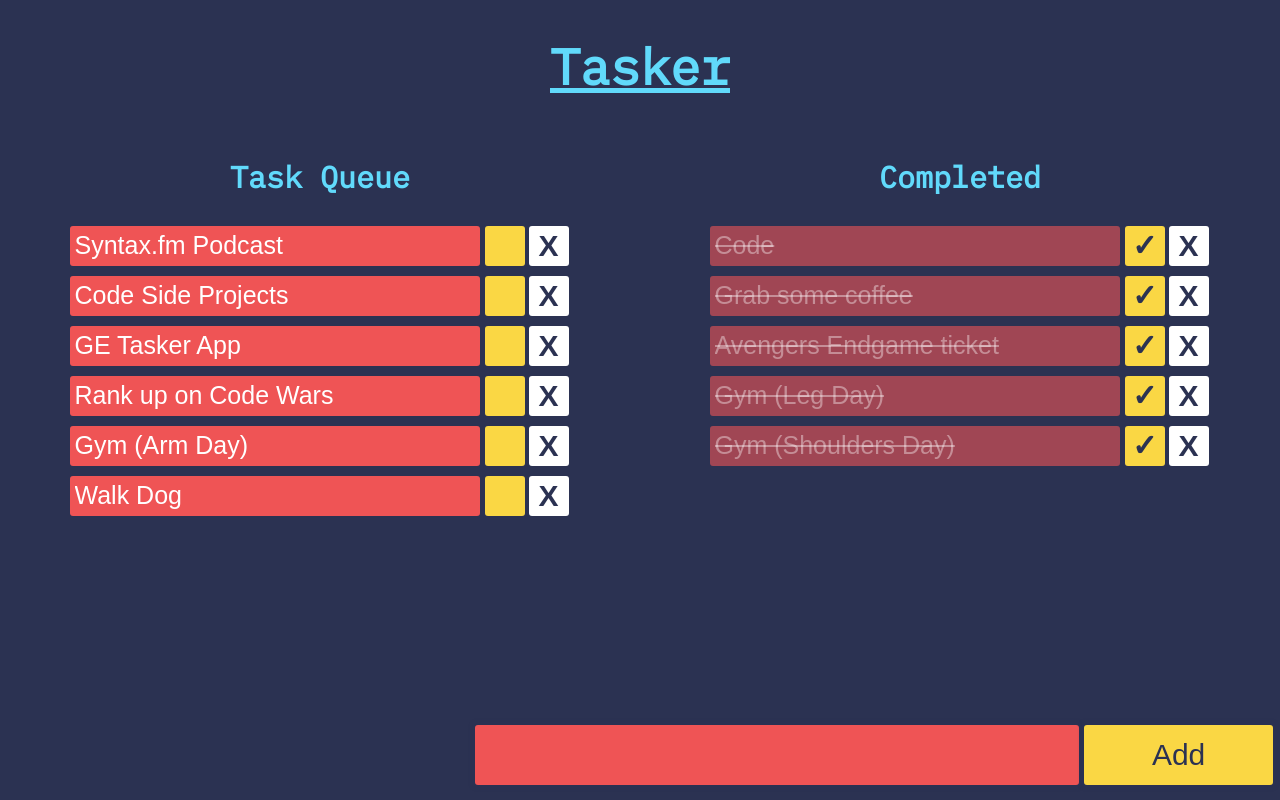
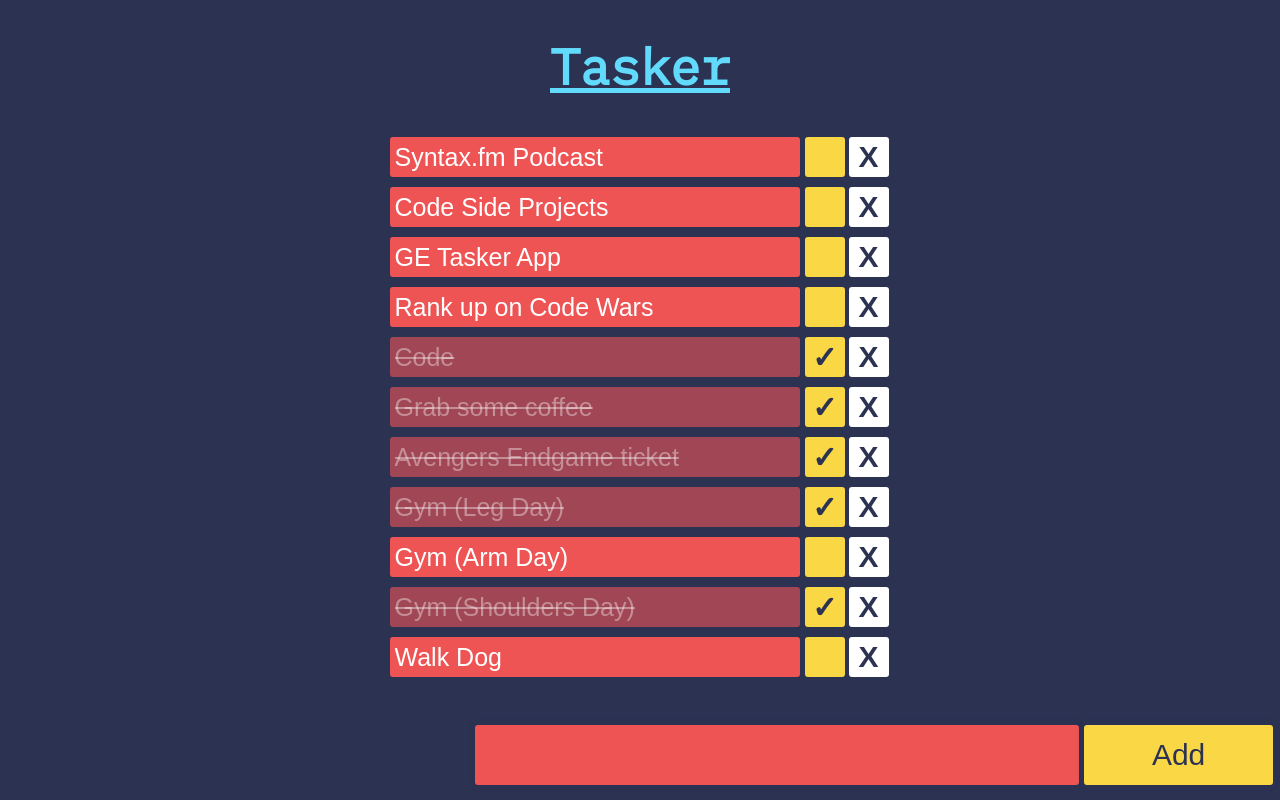
Before and after one commit to raulmartinez1855/react-todo, a React (Create React App) app: page / in a window 1280 px wide. Built offline with nearby package versions, Linux system fonts and the light colour scheme.

Commit message:
App.js
made app look cleaner

```diff
--- a/src/components/App.js
+++ b/src/components/App.js
@@ -1,15 +1,15 @@
-import React, { Component } from 'react';
-import '../sass/App.scss';
-import data, { randomId } from '../data/tasks';
-import Task from './Task';
-import TaskAdder from './TaskAdder';
+import React, { Component } from "react";
+import "../sass/App.scss";
+import data, { randomId } from "../data/tasks";
+import Task from "./Task";
+import TaskAdder from "./TaskAdder";
 
 class App extends Component {
   state = {
     data,
     addTask: {
       id: randomId(),
-      name: '',
+      name: "",
       completed: false
     }
   };
@@ -21,7 +21,7 @@ class App extends Component {
     const data = [...this.state.data, addTask];
 
     this.setState({ data }, () =>
-      this.setState({ addTask: { id: randomId(), name: '', completed: false } })
+      this.setState({ addTask: { id: randomId(), name: "", completed: false } })
     );
   };
 
@@ -63,24 +63,8 @@ class App extends Component {
     });
   };
 
-  displayTasks = completed => {
-    return this.state.data
-      .filter(t => t.completed === completed)
-      .map(task => {
-        return (
-          <Task
-            key={task.id}
-            {...task}
-            handleCheck={this.handleCheck}
-            changeCurrentTask={this.changeCurrentTask}
-            removeCurrentTask={this.removeCurrentTask}
-          />
-        );
-      });
-  };
-
   render() {
-    const { addTask } = this.state;
+    const { data, addTask } = this.state;
 
     return (
       <div className="App">
@@ -89,12 +73,17 @@ class App extends Component {
         </div>
         <div className="flex-display">
           <div className="task-group">
-            <h2 className="task-group-title">Task Queue</h2>
-            {this.displayTasks(false)}
-          </div>
-          <div className="task-group">
-            <h2 className="task-group-title">Completed</h2>
-            {this.displayTasks(true)}
+            {data.map(task => {
+              return (
+                <Task
+                  key={task.id}
+                  {...task}
+                  handleCheck={this.handleCheck}
+                  changeCurrentTask={this.changeCurrentTask}
+                  removeCurrentTask={this.removeCurrentTask}
+                />
+              );
+            })}
           </div>
           <TaskAdder
             {...addTask}
```
Also changed, not shown: src/index.js (+4 -4 lines).
